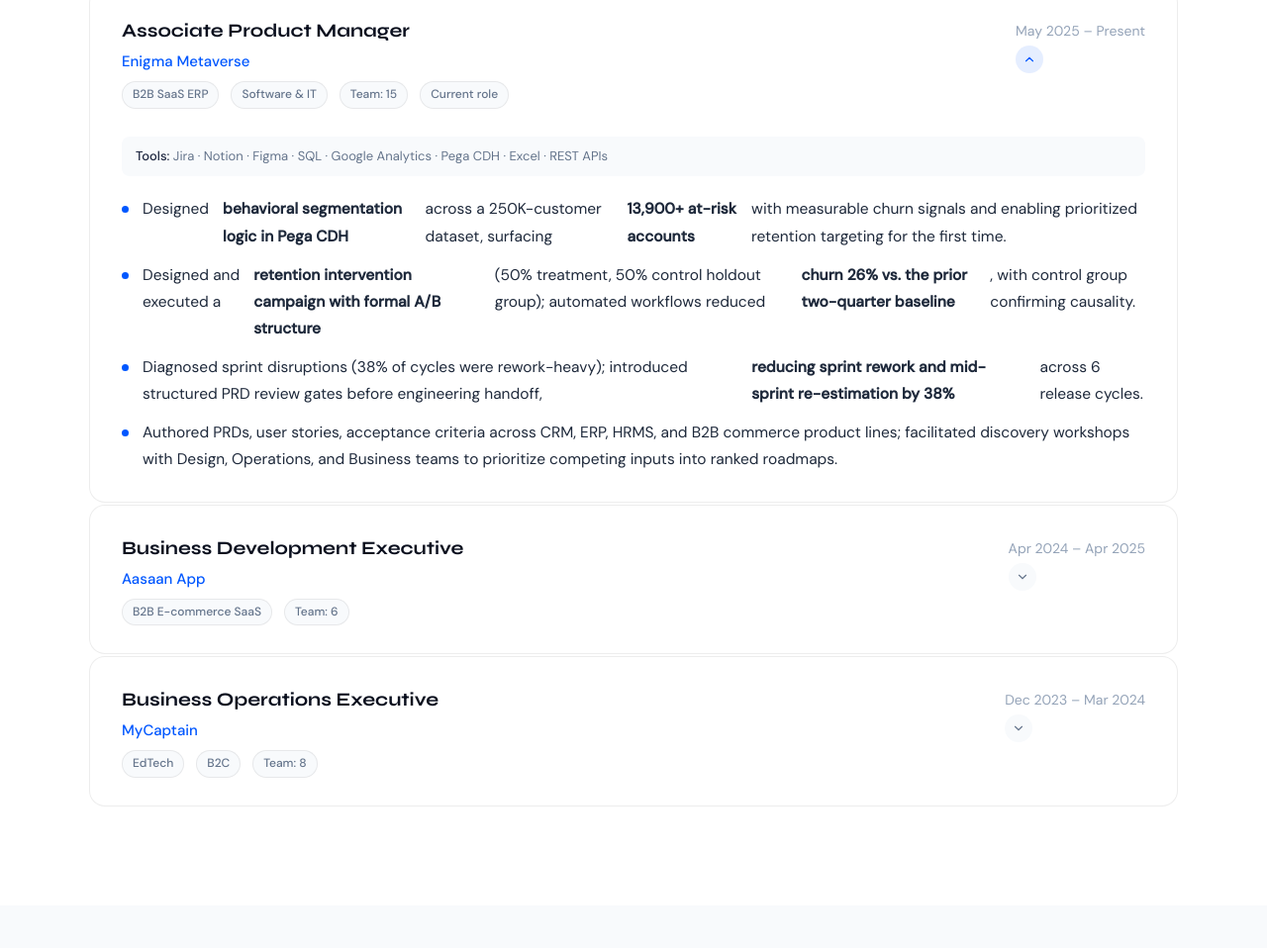
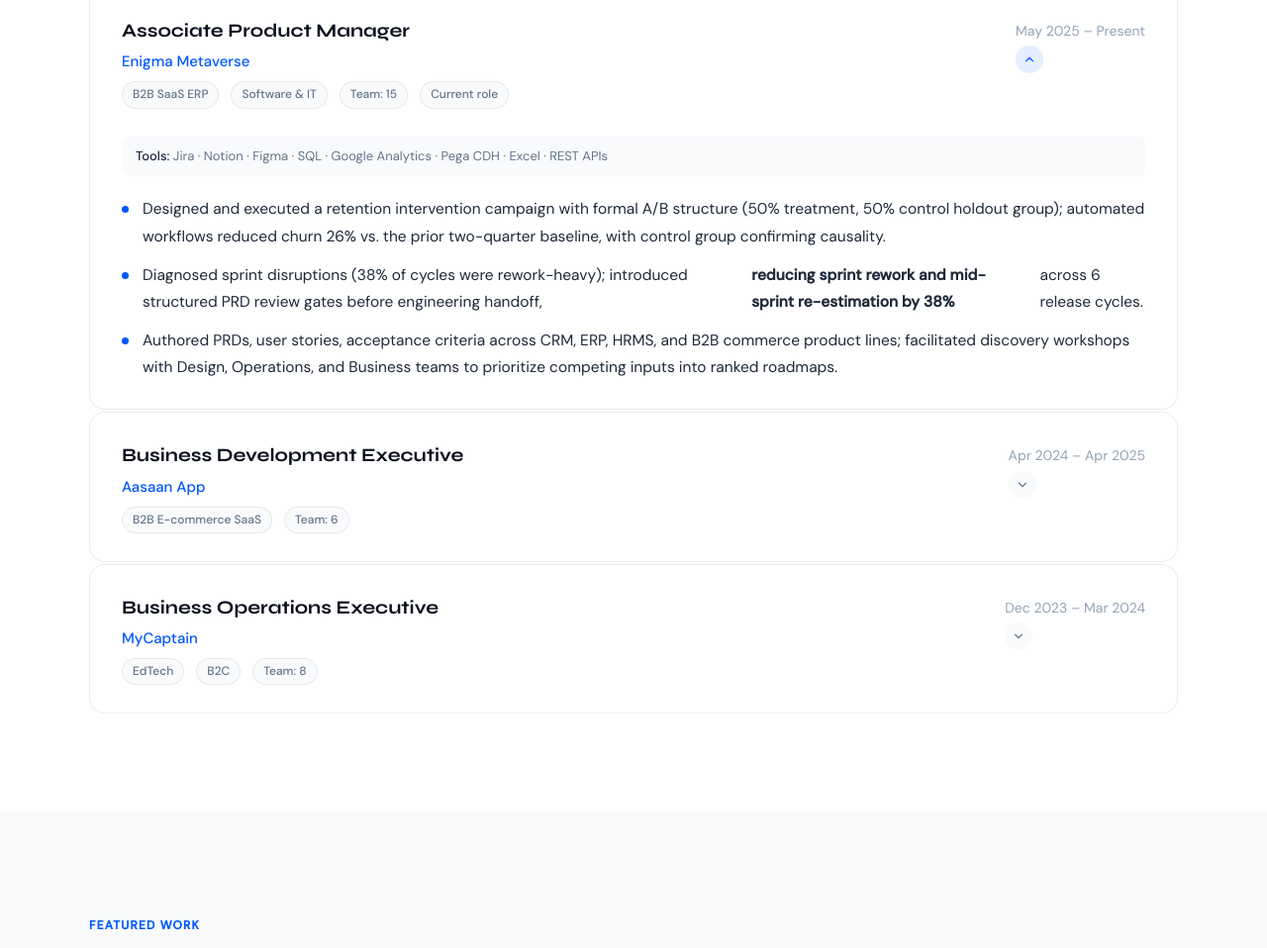
Before and after one commit to yashwanth2002yatham/portfolio, a plain HTML site: page index.html in a window 1280 px wide. Shown: the part 1605-2563 px from the top of the page at 99% size. Drawn offline with Linux system fonts and the light colour scheme.

Commit message:
Update index.html

```diff
--- a/index.html
+++ b/index.html
@@ -615,8 +615,7 @@
         <div class="exp-body">
           <div class="exp-tools"><strong>Tools:</strong> Jira · Notion · Figma · SQL · Google Analytics · Pega CDH · Excel · REST APIs</div>
           <ul class="bullet-list">
-            <li>Designed <strong>behavioral segmentation logic in Pega CDH</strong> across a 250K-customer dataset, surfacing <strong>13,900+ at-risk accounts</strong> with measurable churn signals and enabling prioritized retention targeting for the first time.</li>
-            <li>Designed and executed a <strong>retention intervention campaign with formal A/B structure</strong> (50% treatment, 50% control holdout group); automated workflows reduced <strong>churn 26% vs. the prior two-quarter baseline</strong>, with control group confirming causality.</li>
+            <li>Designed and executed a retention intervention campaign with formal A/B structure (50% treatment, 50% control holdout group); automated workflows reduced churn 26% vs. the prior two-quarter baseline, with control group confirming causality.</li>
             <li>Diagnosed sprint disruptions (38% of cycles were rework-heavy); introduced structured PRD review gates before engineering handoff, <strong>reducing sprint rework and mid-sprint re-estimation by 38%</strong> across 6 release cycles.</li>
             <li>Authored PRDs, user stories, acceptance criteria across CRM, ERP, HRMS, and B2B commerce product lines; facilitated discovery workshops with Design, Operations, and Business teams to prioritize competing inputs into ranked roadmaps.</li>
           </ul>
```
